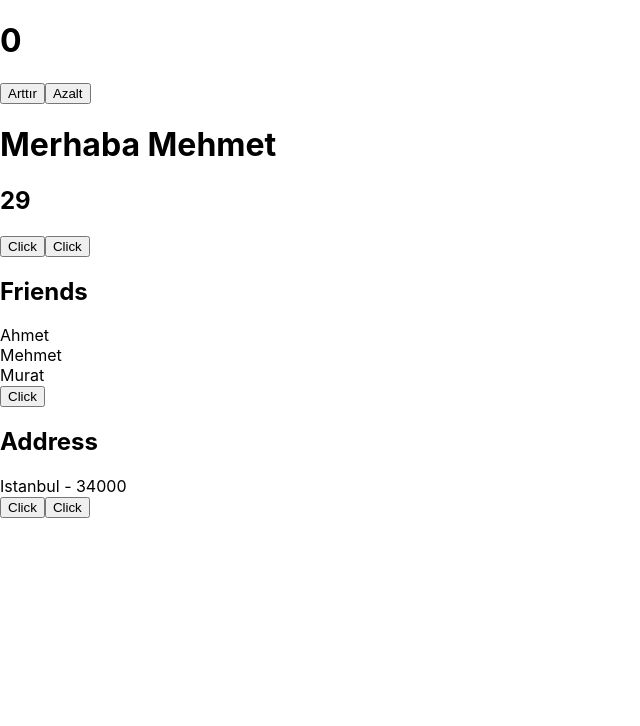
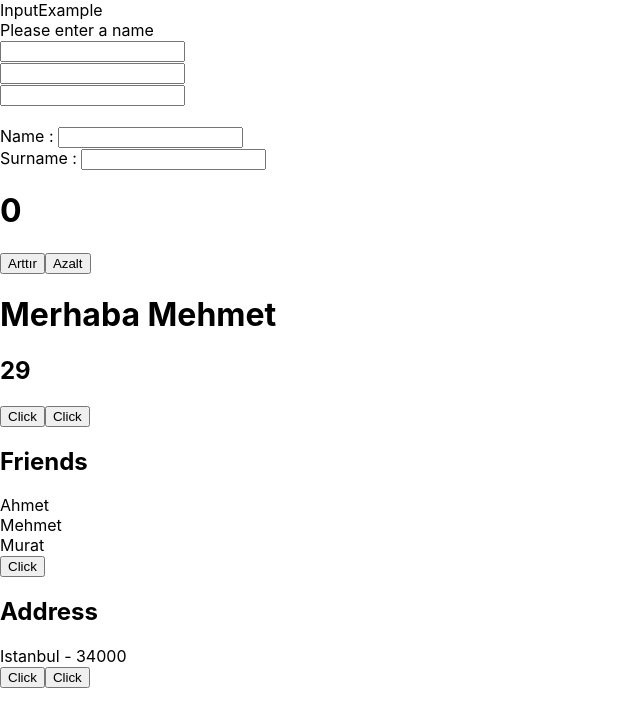
Before and after one commit to ErginTIRAVOGLU/patika-react-state, a React (Create React App) app: page / in a window 1280 px wide. Shown: the top 726 px of the page, without its empty margins (0-640 px from the left). Built offline with nearby package versions, Linux system fonts and the light colour scheme.

Commit message:
State bitti

```diff
--- a/src/App.js
+++ b/src/App.js
@@ -1,5 +1,6 @@
 import {  useState } from "react";
 import Counter from "./Components/Counter";
+import InputExample from "./Components/InputExample";
 
 function App() {
   const [name, setName] = useState("Mehmet");
@@ -8,6 +9,7 @@ function App() {
   const [address, setAddress] = useState({title:"Istanbul", zip:34000});
   return (
     <div className="App">
+      <InputExample/>
         <Counter/>
       <h1>Merhaba {name}</h1>
       <h2>{age}</h2>
--- /dev/null
+++ b/src/Components/InputExample.js
@@ -0,0 +1,33 @@
+import React, { useState } from 'react'
+
+function InputExample() {
+    const [name,setName] = useState("");
+    const [surName,setSurName] = useState("");
+    const [form,setForm] = useState({name:"",surname:""});
+
+    const onChangeName=(event) => setName(event.target.value)
+
+    const onChangeInput=(e) => {
+        setForm({...form, [e.target.name]: e.target.value})
+    }
+  return (
+    <div>InputExample<br />
+        Please enter a name<br />
+        <input type='text' value={name} onChange={(event) => setName(event.target.value)}></input><br />
+        <input type='text' value={name} onChange={onChangeName}></input><br />
+        <input type='text' value={surName} onChange={(event) => setSurName(event.target.value)}></input>
+        <br />
+        <br />
+        <label for="name">Name : </label>
+        <input type='text' name="name" value={form.name} onChange={onChangeInput}></input>
+        <br />
+        <label for="name">Surname : </label>
+        <input type='text' name="surName" value={form.surName} onChange={onChangeInput}></input>
+
+        <p>{form.name}</p>
+        <p>{form.surName}</p>
+    </div>
+  )
+}
+
+export default InputExample
```
